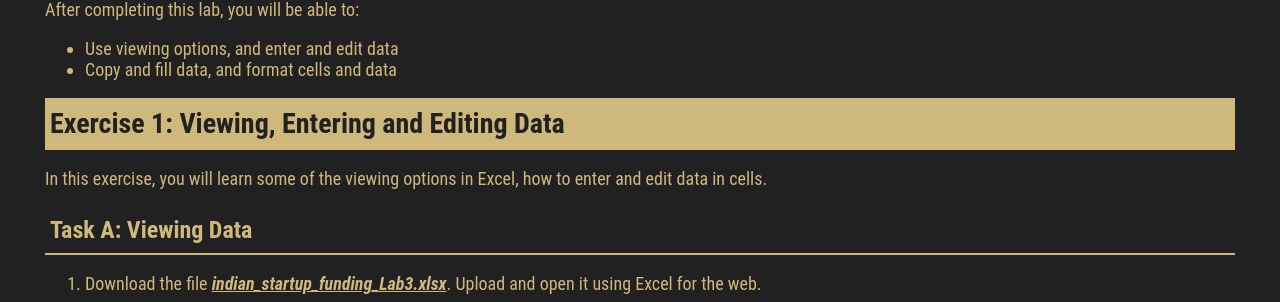
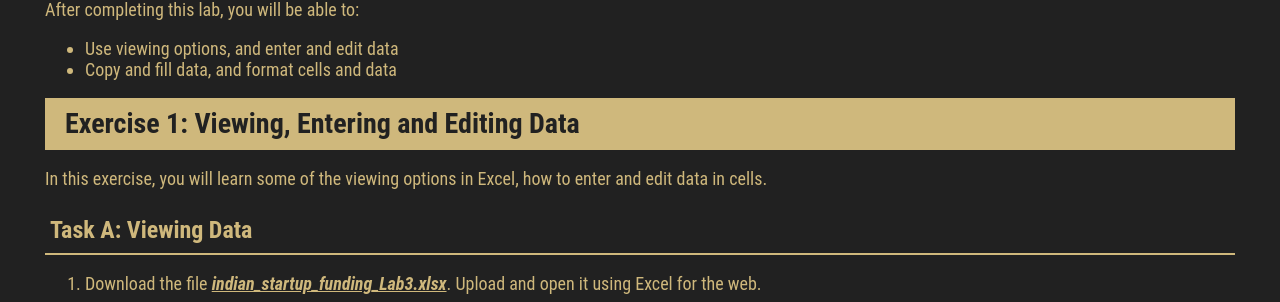
Before and after one commit to milanfx/milanfx.github.io, a Jekyll site: the page built from test2.md, in a window 1280 px wide. Shown: the part 872-1174 px from the top of the page. Built offline with Jekyll 4.4.1, drawn with Linux system fonts in a browser that asks for light colours.

Commit message:
Update page.html

```diff
--- a/_layouts/page.html
+++ b/_layouts/page.html
@@ -69,7 +69,7 @@
       text-decoration: none;
       line-height: 1.5;
       margin: 5px 0px;
-      padding: 5px;
+      padding: 5px 20px;
       flex-shrink: 0;
       overflow: auto;
       white-space: pre-wrap;
```
